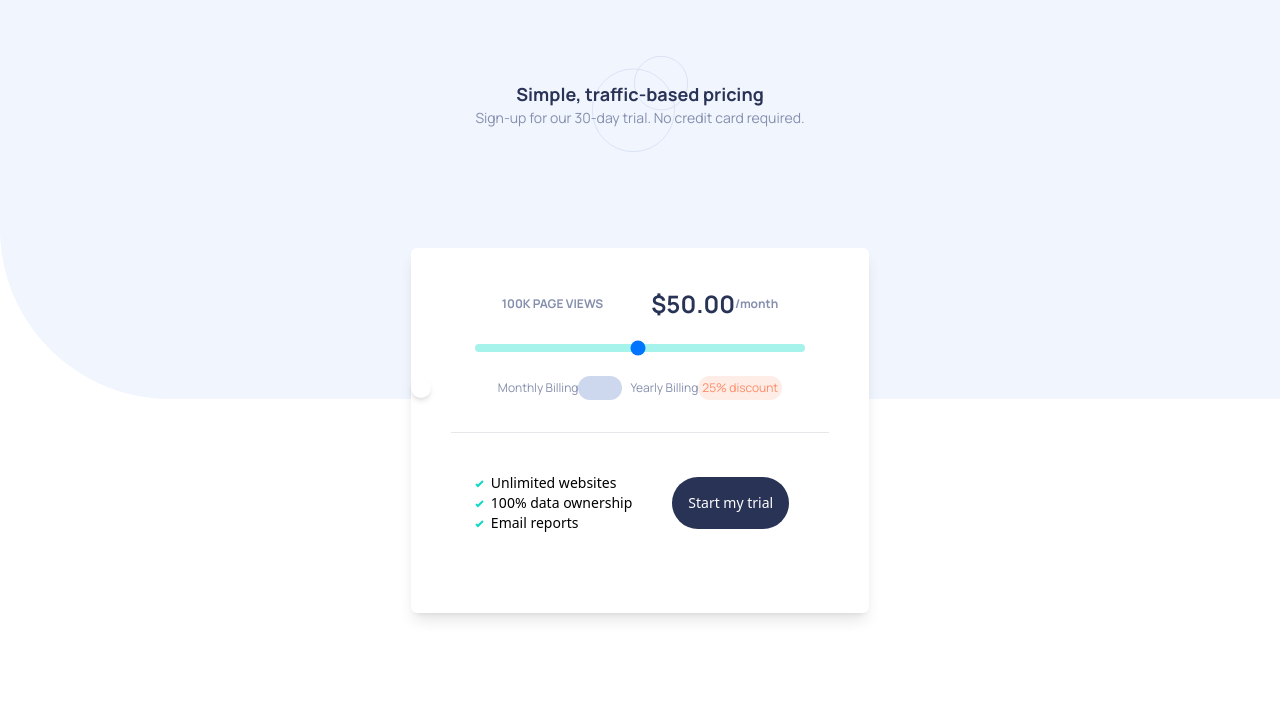
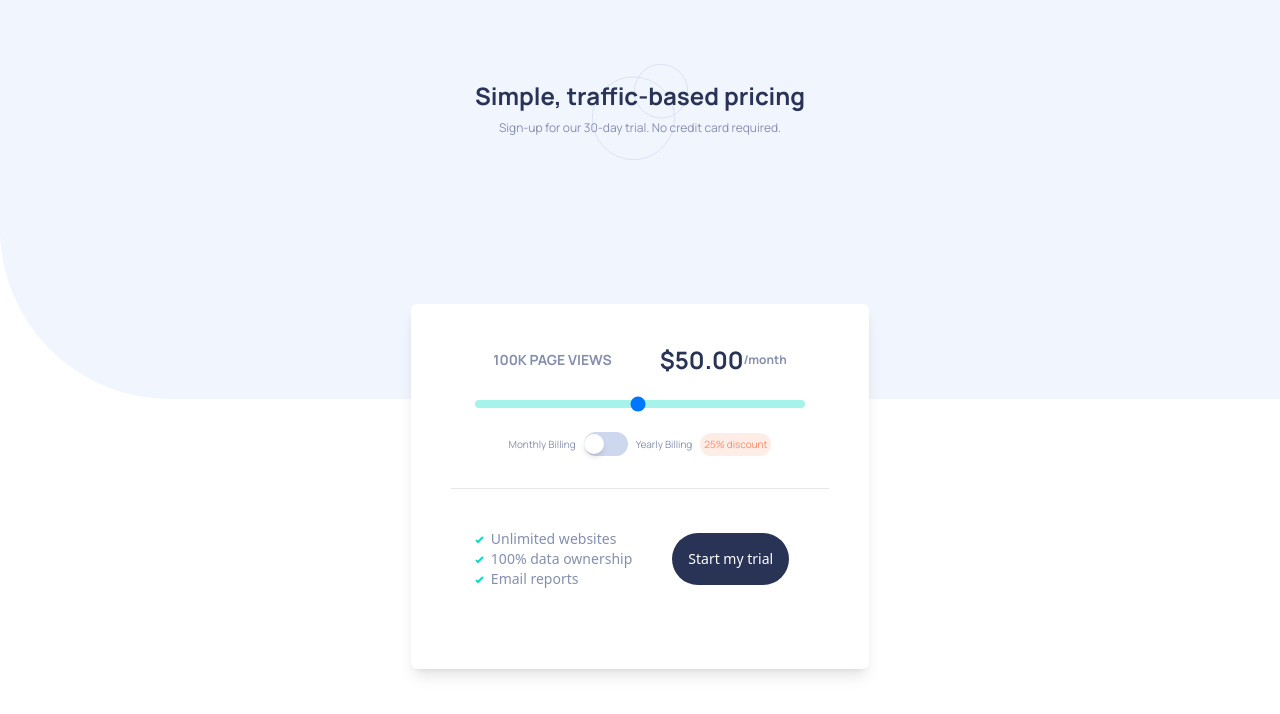
Before and after one commit to lavollmer/interactive-pricing-tool, a React (Vite) app: page / in a window 1280 px wide. Shown: the top 714 px of the page. Built offline with nearby package versions, Linux system fonts and the light colour scheme.

Commit message:
styling toggle button

```diff
--- a/src/App.jsx
+++ b/src/App.jsx
@@ -28,28 +28,28 @@ function App() {
             className="h-24 w-24 absolute justify-center items-center"
           />
           <div className="z-10 flex flex-col items-center">
-            <h1 className="font-bold text-dark-desaturated-blue text-lg font-manrope">
+            <h1 className="font-bold text-dark-desaturated-blue text-2xl font-manrope">
               Simple, traffic-based pricing
             </h1>
-            <h2 className="text-grayish-blue text-sm font-manrope">
+            <h2 className="text-grayish-blue m-2 text-xs font-manrope">
               Sign-up for our 30-day trial. No credit card required.
             </h2>
           </div>
         </div>
-        <div className="flex m-10 relative">
+        <div className="flex p-20 relative">
           <div className="bg-white shadow-lg rounded-md p-10">
             <div className="flex flex-row space-x-12 items-center justify-center">
-              <h2 className="font-manrope font-bold text-xs text-grayish-blue">
+              <h2 className="font-manrope font-bold text-sm md:text-md text-grayish-blue">
                 100K PAGE VIEWS
               </h2>
               <div className="flex flex-row">
-                <h2 className="font-manrope font-bold text-2xl text-dark-desaturated-blue">
+                <h2 className="font-manrope font-bold md:text-2xl text-dark-desaturated-blue">
                   $
                 </h2>
-                <h2 className="font-manrope font-bold text-2xl text-dark-desaturated-blue">
+                <h2 className="font-manrope font-bold md:text-2xl text-dark-desaturated-blue">
                   {value}
                 </h2>
-                <h2 className="font-manrope font-bold text-2xl text-dark-desaturated-blue">
+                <h2 className="font-manrope font-bold md:text-2xl text-dark-desaturated-blue">
                   .00
                 </h2>
                 <h2 className="flex items-center justify-center font-manrope font-bold text-xs text-grayish-blue">
@@ -68,26 +68,23 @@ function App() {
                 className="w-full h-2 bg-soft-cyan rounded-lg appearance-none cursor-pointer accent-bg-strong-cyan"
               ></input>
             </div>
-            <div className="flex align-items items-center justify-center space-x-2 text-grayish-blue text-xs font-manrope">
-              <div className="flex flex-row items-center justify-center">
+            <div className="flex align-items items-center justify-center space-x-2 text-grayish-blue text-xxs font-manrope">
               <h2>Monthly Billing</h2>
               {/* Label element provides clikable area for checkbox and associate with label input, input has type of checkbox, first div is the background of the checkbox and the second div is the checkbox indicator */}
-                <label className="inline-flex items-center cursor-pointer rounded-full">
+              <label className="flex items-center cursor-pointer rounded-full">
                 {/* peer class is added to establish a reference for sibling elements, opacity-0 and absolute are to visually hide the checkbox */}
                 <input type="checkbox" className="peer opacity-0 absolute" />
                 <div className="relative w-11 h-6 bg-light-grayish-blue-toggle rounded-full"></div>
-                  <div className="absolute left-0 w-5 h-5 bg-white rounded-full shadow-md transform peer-checked:translate-x-full transition-transform"></div>
+                <div className="absolute w-5 h-5 bg-white rounded-full shadow-md transform peer-checked:translate-x-full transition-transform"></div>
               </label>
-              </div>
-              <div className="flex flex-row items-center justify-center">
+
               <h2>Yearly Billing</h2>
               <div className="bg-light-grayish-red rounded-full p-1 outline-style-solid">
                 <h2 className="text-light-red">25% discount</h2>
               </div>
             </div>
-            </div>
             <hr className="h-px my-8 bg-gray-200 border-0 dark:bg-gray-700"></hr>
-            <div className="flex flex-row space-x-10 m-10">
+            <div className="flex flex-row space-x-10 m-10 text-grayish-blue">
               <ul className="checkmark-list text-sm">
                 <li>Unlimited websites</li>
                 <li>100% data ownership</li>
--- a/tailwind.config.js
+++ b/tailwind.config.js
@@ -11,6 +11,7 @@ export default {
       },
       fontSize: {
         '15px': '15px',
+          'xxs': '.625rem', // 10px
       },
       colors: {
         // Primary colors
```
Lines whose indentation alone changed are shown as unchanged.
